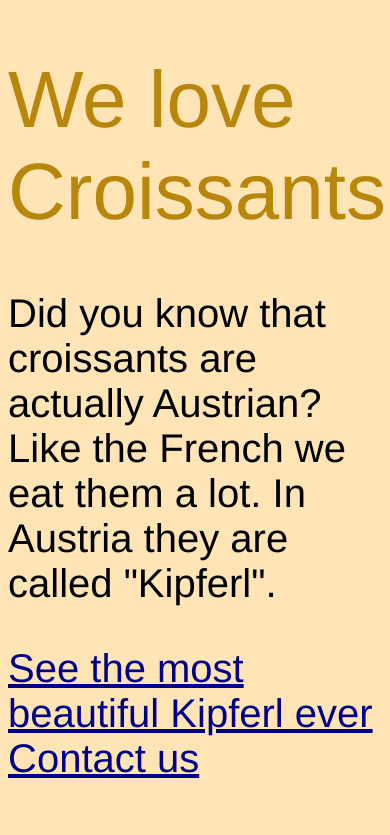
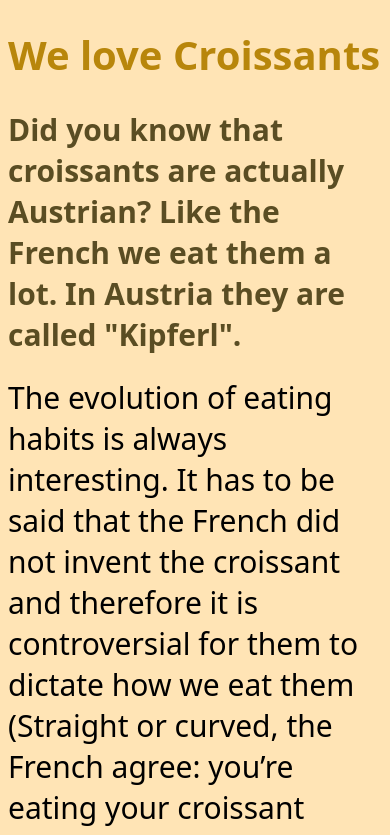
Before and after one commit to JuliaPabst/Croissant, a plain HTML site: page index.html in a window 390 px wide. Shown: the top 835 px of the page. Drawn offline with Linux system fonts and the light colour scheme.

Commit message:
made it seo friendly and responsive

```diff
--- a/CSS/style.css
+++ b/CSS/style.css
@@ -1,28 +1,70 @@
 body {
   background-color: moccasin;
+  font-family: system-ui, -apple-system, BlinkMacSystemFont, "Segoe UI", Roboto,
+    Oxygen, Ubuntu, Cantarell, "Open Sans", "Helvetica Neue", sans-serif;
 }
+
 h1 {
+  text-align: center;
   font-size: 80px;
-  font-weight: 100;
+  font-weight: 800;
   color: darkgoldenrod;
-  font-family: "Franklin Gothic Medium", "Arial Narrow", Arial, sans-serif;
+}
+h2 {
+  text-align: center;
+  margin: auto;
+  max-width: 900px;
+  font-size: 45px;
+  font-weight: 800;
+  color: rgb(90, 77, 35);
 }
 
 a {
+  text-align: center;
+  margin: auto;
   display: block;
-  font-size: 40px;
-  font-weight: 100;
+  font-size: 30px;
+  font-weight: 300;
   color: darkblue;
-  font-family: "Franklin Gothic Medium", "Arial Narrow", Arial, sans-serif;
 }
 
 p {
-  font-size: 40px;
-  font-weight: 100;
+  text-align: center;
+  margin: auto;
+  max-width: 900px;
+  font-size: 35px;
+  font-weight: 200;
   color: black;
-  font-family: "Franklin Gothic Medium", "Arial Narrow", Arial, sans-serif;
 }
 img {
-  height: auto;
-  width: 100%;
+  display: block;
+  margin-left: auto;
+  margin-right: auto;
+  max-width: 900px;
+  width: 90%;
 }
+
+@media (max-width: 768px) {
+  h1 {
+    font-size: 40px;
+    text-align: left;
+  }
+  h2 {
+    font-size: 30px;
+    text-align: left;
+  }
+
+  a {
+    font-size: 25px;
+    text-align: left;
+  }
+
+  p {
+    font-size: 30px;
+    text-align: left;
+  }
+
+  img {
+    width: 100%;
+  }
+}
--- a/index.html
+++ b/index.html
@@ -5,16 +5,21 @@
     <meta http-equiv="X-UA-Compatible" content="IE=edge" />
     <meta name="viewport" content="width=device-width, initial-scale=1.0" />
     <link rel="stylesheet" href="/CSS/style.css" />
-    <meta name="description" content="This is a description"/>
-    <title>Croissants</title>
+    <meta name="description" content="Croissants are one of the favourite breakfasts worldwide. We tell you all you need to know about them."/>
+    <title>We love Croissants</title>
   </head>
   <body>
     <h1>We love Croissants</h1>
-    <p>
+    <h2>
       Did you know that croissants are actually Austrian? Like the French we eat
       them a lot. In Austria they are called "Kipferl".
+    </h2>
+    <br/>
+    <p>
+      The evolution of eating habits is always interesting. It has to be said that the French did not invent the croissant and therefore it is controversial for them to dictate how we eat them (Straight or curved, the French agree: you’re eating your croissant wrong, 20 February). Croissants are Viennese and were created in celebration of the Habsburgs’ defeat of the Ottoman empire at the Battle of Vienna in 1683. The crescent shape is part of the Ottoman flag. Rumour has it that Marie Antoinette, who was born in Vienna, introduced the croissant to Paris in 1770 before the French Revolution, but croissants only appeared in a widespread way in France in the mid-19th century, the first description of a Viennese baker in Paris being in 1838
     </p>
-    <a href="/photo.html">See the most beautiful Kipferl ever</a>
+  </br>
+    <a href="/photo.html">See original Croissants</a>
     <a href="/contact.html">Contact us</a>
   </body>
 </html>
```
Also changed, not shown: contact.html (+7 -2 lines), photo.html (+1 -1 lines).
